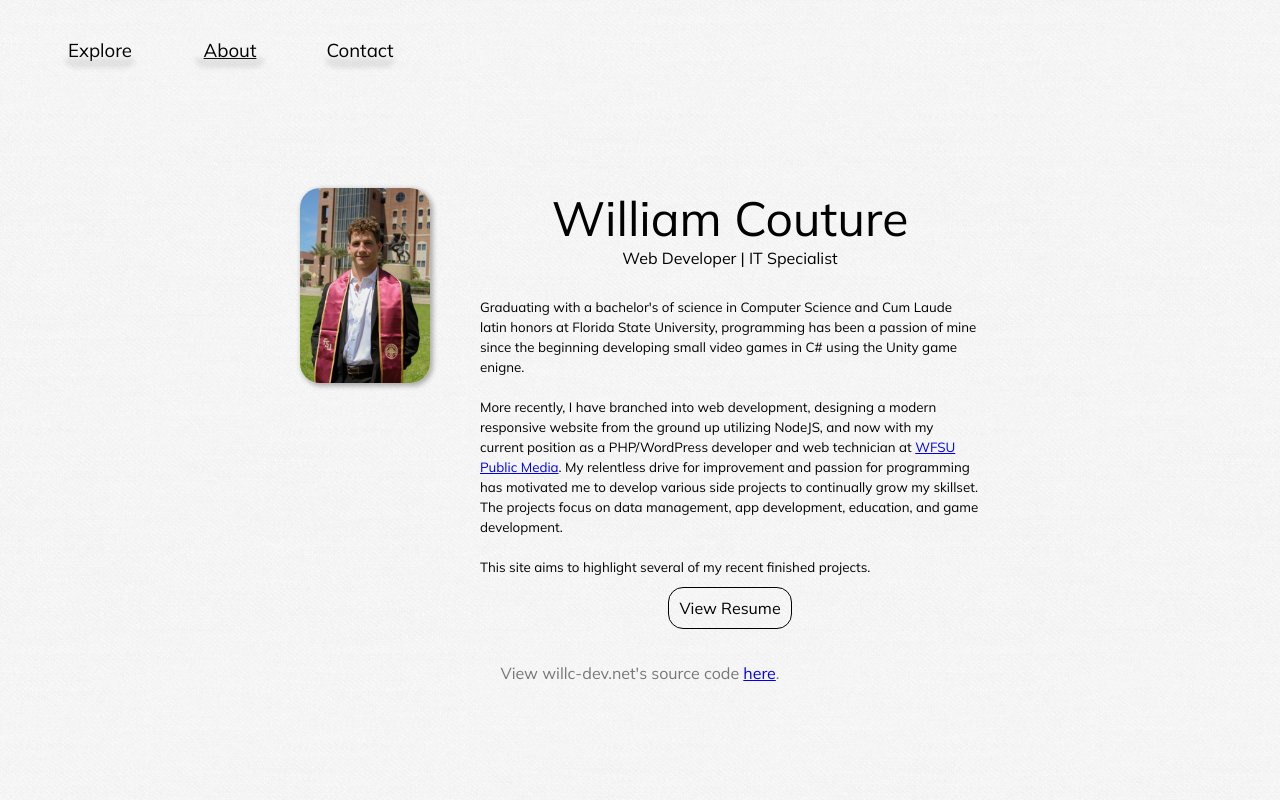
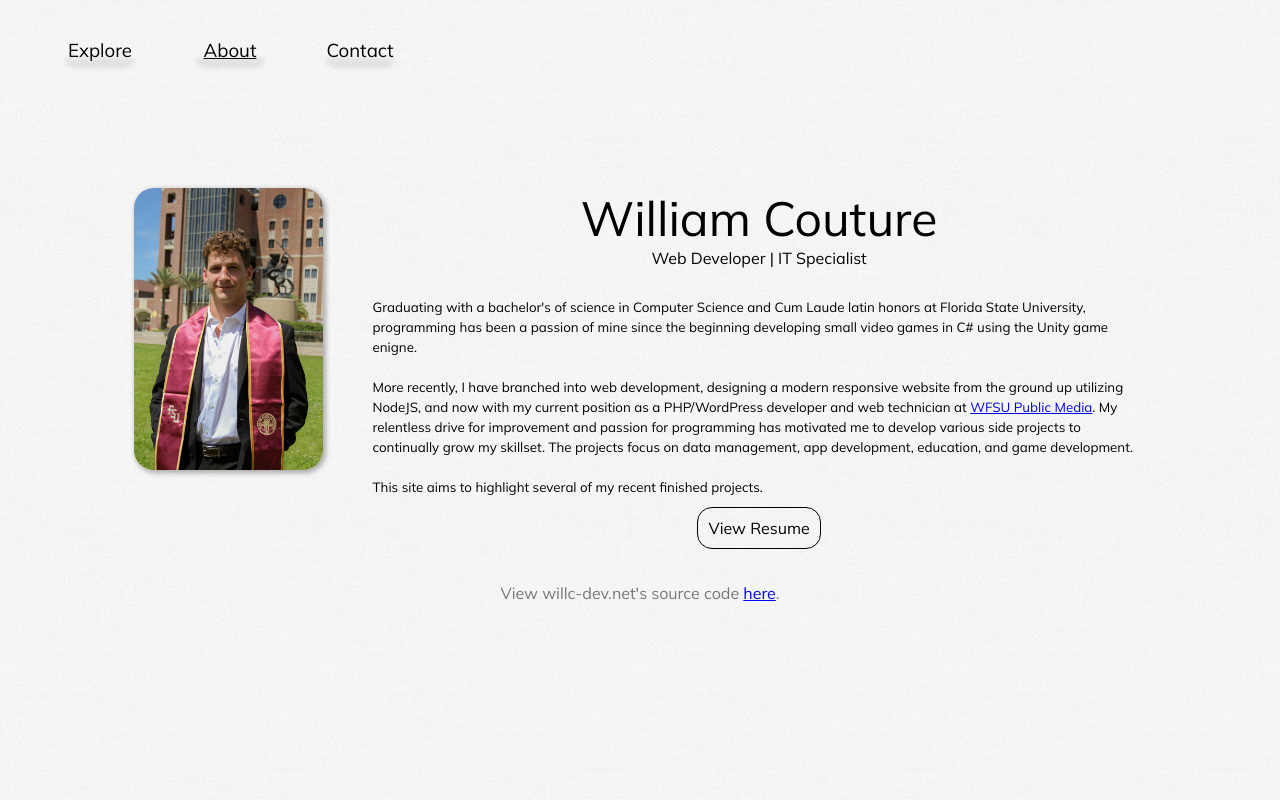
Before and after one commit to wcouture/Portfolio-Site, a PHP site: page /about in a window 1280 px wide. Run offline with PHP 8.4, Linux system fonts and the light colour scheme; some libraries are stand-ins or nearby versions.

Commit message:
Removes explicit widths on about page

```diff
--- a/css/about.css
+++ b/css/about.css
@@ -13,7 +13,7 @@
 }
 
 .profile-image {
-  max-width: 300px;
+  flex-grow: 2;
   height: auto;
 }
 
@@ -28,7 +28,7 @@
 .about-header {
   display: flex;
   flex-direction: column;
-  max-width: 500px;
+  flex-grow: 1;
   text-wrap: wrap;
 }
 
```
